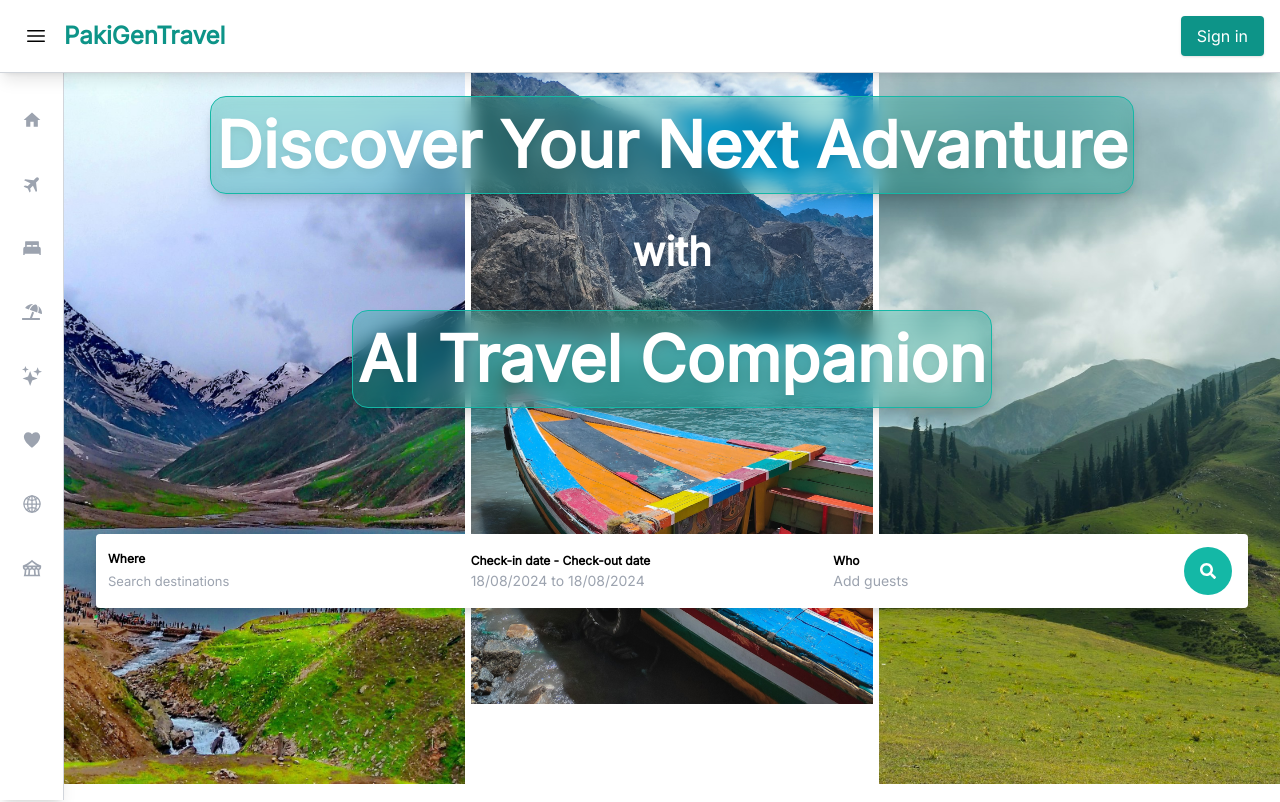
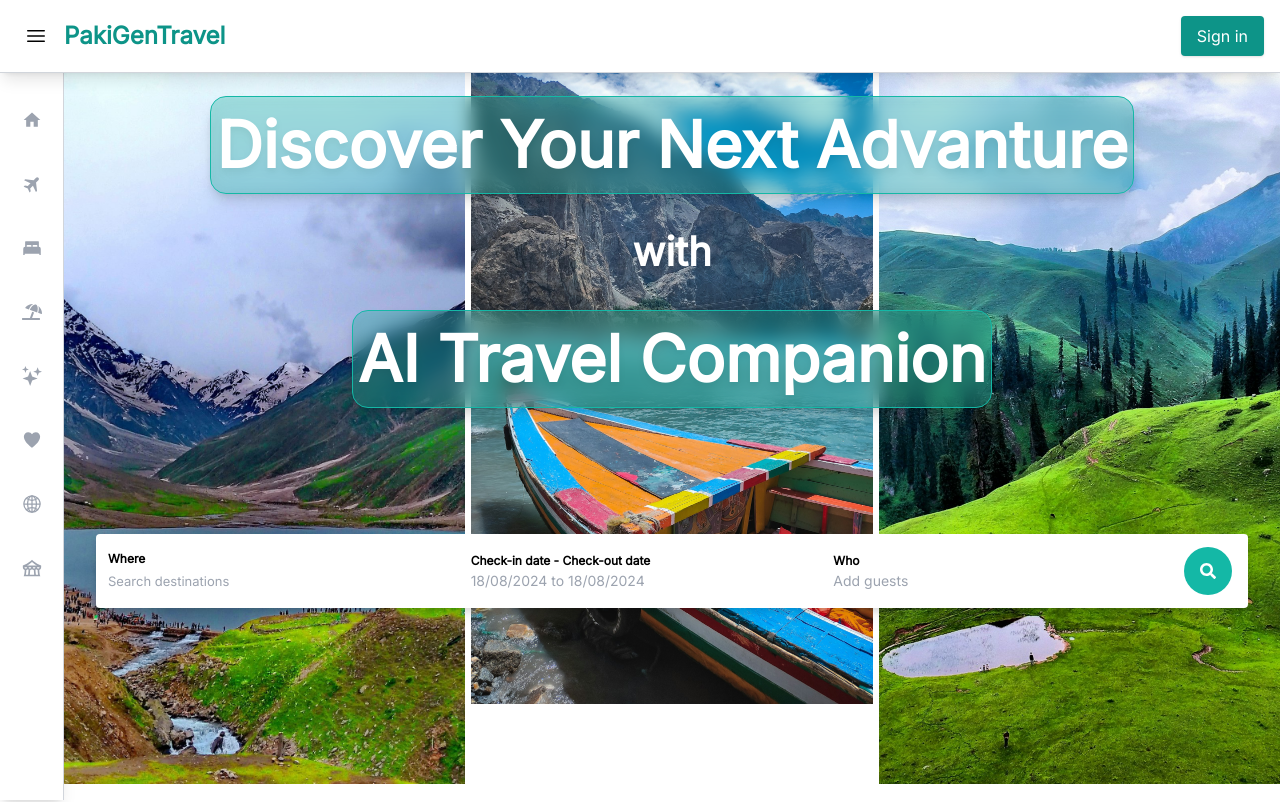
Before and after one commit to areebahmed575/FYP-Project, a Next.js app: page / in a window 1280 px wide. Shown: the top 802 px of the page. Built offline with nearby package versions, Linux system fonts and the light colour scheme.

Commit message:
mountains

```diff
--- a/src/app/page.jsx
+++ b/src/app/page.jsx
@@ -28,7 +28,7 @@ const HomePage = () => {
                         <Image src={`/atabadLake.jpg`} fill className="object-cover" />
                     </div>
                     <div className="imageContainer relative w-[33%] h-[90vh] ">
-                        <Image src={`/land.jpg`} fill className="object-cover" />
+                        <Image src={`/Mountains.jpg`} fill className="object-cover" />
                     </div>
                 </div>
                 <div className="searchContainer flex justify-center absolute bottom-20 w-[100%] rounded-xl p-8 mb-12 items-center">
```
Also changed, not shown: public/Mountains.jpg (added).
